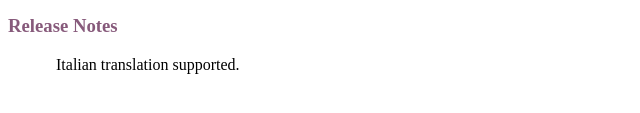
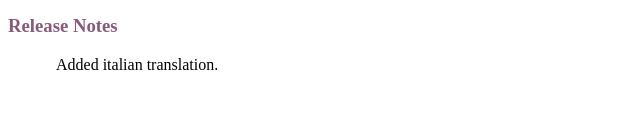
Before and after one commit to odoonexapp/na_stock_picking, a plain HTML site: page na_stock_picking/static/description/index.html in a window 1280 px wide. Shown: the part 399-512 px from the top of the page, 0-640 px from the left. Drawn offline with Linux system fonts and the light colour scheme.

Commit message:
Modified the module page description

```diff
--- a/na_stock_picking/static/description/index.html
+++ b/na_stock_picking/static/description/index.html
@@ -8,9 +8,8 @@
             date.</h3>
         <h3 class="oe_slogan" style="color:#875A7B;">Release Notes</h3>
         <div class="oe_span6 text-justify oe_mt32">
-            <span class="fa fa-search fa-2x pull-left"/>
             <p class="oe_mb32" style="margin-left:48px;">
-                Italian translation supported.
+                Added italian translation.
             </p>
         </div>
     </div>
```
